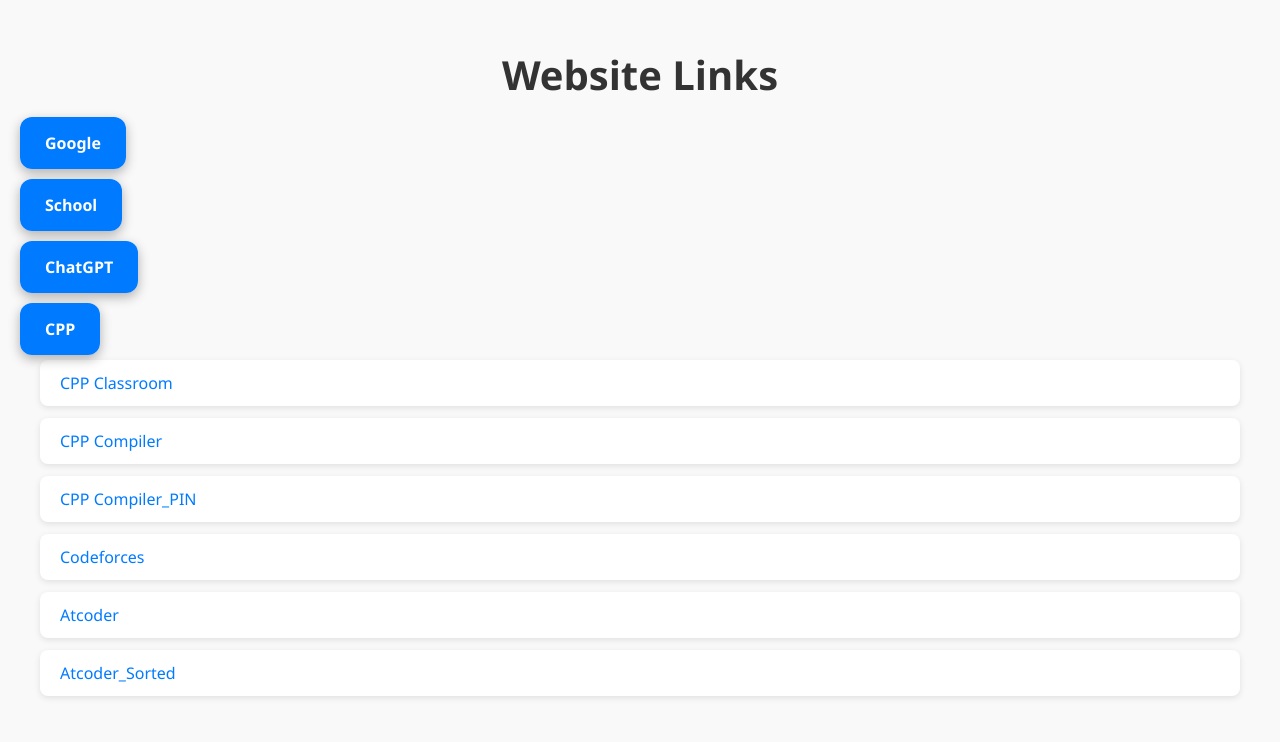
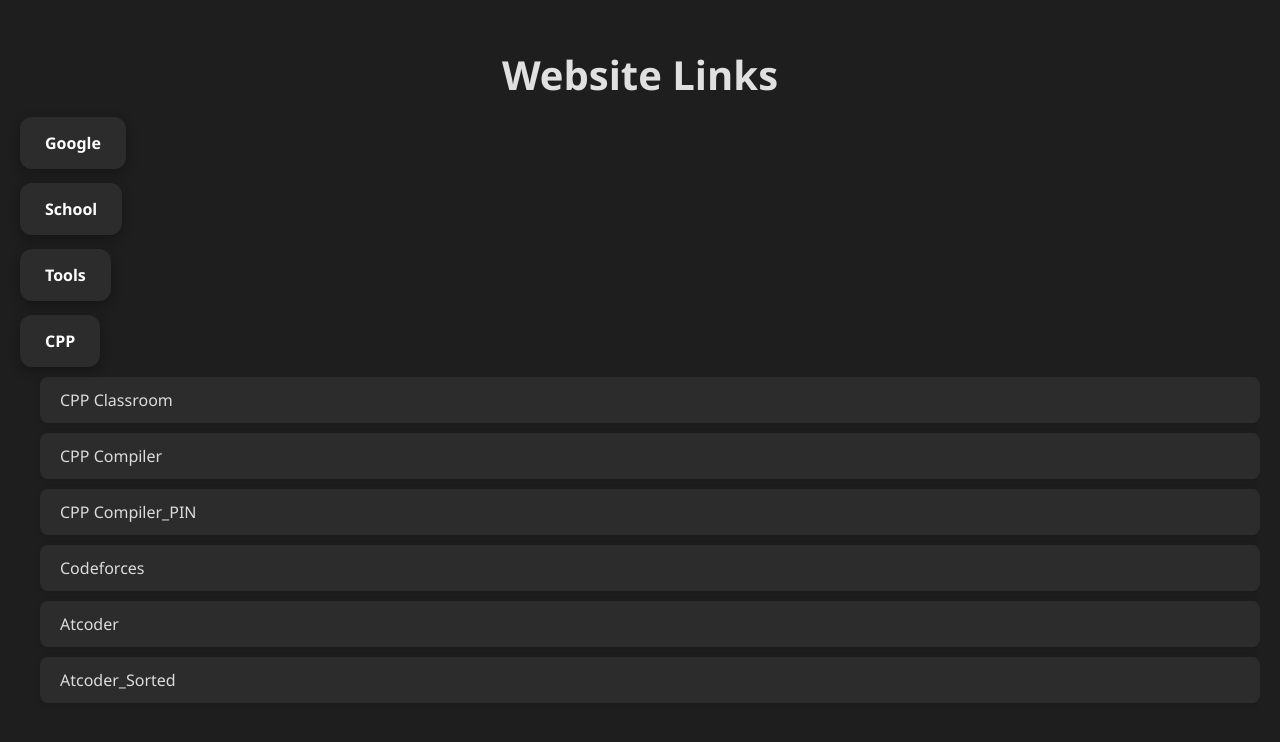
Before and after one commit to One11Onee/8sxsq4tzOFo8VsztCItjRPZdYaQEJ06dTKyGYC9HtYM6L1fFU1, a plain HTML site: page index.html in a window 1280 px wide. Both pictures are taken after a click on the element "CPP". Drawn offline with Linux system fonts and the light colour scheme.

Commit message:
Add files via upload

```diff
--- a/animations.js
+++ b/animations.js
@@ -5,9 +5,11 @@ function toggleNested(element) {
         if (nested.classList.contains("show")) {
             nested.classList.remove("show");
             nested.style.maxHeight = '0'; // Collapse the content
+            nested.style.opacity = '0';   // Fade out the content
         } else {
             nested.classList.add("show");
             nested.style.maxHeight = nested.scrollHeight + 'px'; // Expand to content height
+            nested.style.opacity = '1';   // Fade in the content
             autoScrollToElement(nested); // Scroll to the expanded element
         }
     }
@@ -20,7 +22,7 @@ function autoScrollToElement(element) {
         const elementTop = rect.top + window.scrollY;
         const elementBottom = rect.bottom + window.scrollY;
         const viewportHeight = window.innerHeight;
-        const scrollPadding = 50; // Padding for better visibility
+        const scrollPadding = 3521; // Increased padding for more scroll visibility
 
         let scrollTo = elementTop - scrollPadding;
 
@@ -38,6 +40,3 @@ function autoScrollToElement(element) {
         }
     }, 300); // Adjust timeout to match the animation duration
 }
-
-// Export functions if using a module system
-// export { toggleNested, autoScrollToElement };
--- a/index.html
+++ b/index.html
@@ -1,13 +1,19 @@
 <!DOCTYPE html>
-<html>
+<html lang="en">
 <head>
+    <meta charset="UTF-8">
+    <meta name="viewport" content="width=device-width, initial-scale=1.0">
     <title>Website Links</title>
     <link rel="stylesheet" href="styles.css">
+    <link rel="icon" type="image/png" href="./icon.png">
 </head>
 <body>
 
+<header>
     <h1 id="website-link">Website Links</h1>
+</header>
 
+<main>
     <ul id="menu">
         <li class="item-gap">
             <span class="folder">Google</span>
@@ -17,6 +23,8 @@
                 <li><a href="https://classroom.google.com/" target="_blank">Classroom</a></li>
                 <li><a href="https://calendar.google.com/calendar/u/0/r?pli=1" target="_blank">Calendar</a></li>
                 <li><a href="https://translate.google.com/?sl=auto&tl=zh-CN&op=translate" target="_blank">Translate</a></li>
+                <li><a href="https://contacts.google.com/" target="_blank">Contact</a></li>
+                <li><a href="https://groups.google.com/all-groups" target="_blank">Groups</a></li>
             </ul>
         </li>
         <li class="item-gap">
@@ -32,10 +40,12 @@
             </ul>
         </li>
         <li class="item-gap">
-        <span class="folder">ChatGPT</span>
+            <span class="folder">Tools</span>
             <ul class="nested">
                 <li><a href="https://chatgpt.com/" target="_blank">ChatGPT</a></li>
                 <li><a href="https://chatgpt.com/c/f71f2a73-ce14-47f0-b4d7-afc100adfd11" target="_blank">ChatGPT Code</a></li>
+                <li><a href="https://github.com/" target="_blank">Github</a></li>
+                <li><a href="https://web-dev-resources.com/#/" target="_blank">Web Development Resources</a></li>
             </ul>
         </li>
         <li class="item-gap">
@@ -50,13 +60,15 @@
             </ul>
         </li>
         <li class="item-gap collapsed" id="extension-item">
-        <span class="folder">Extensions</span>
+            <span class="folder">Hidden</span>
             <ul class="nested">
                 <li><a href="https://microsoftedge.microsoft.com/addons/detail/cookiebro/ihjodiellaadgdgokjiblmbfgdnedncd" target="_blank">Extension</a></li>
                 <li><a href="extension://lpmockibcakojclnfmhchibmdpmollgn/editor.html?store=0" target="_blank">Open Extension</a></li>
+                <li><a href="https://github.com/One11Onee/8sxsq4tzOFo8VsztCItjRPZdYaQEJ06dTKyGYC9HtYM6L1fFU1" target="_blank">Github Pages</a></li>
             </ul>
         </li>
     </ul>
+</main>
 
 <script src="animations.js"></script>
 <script src="showExtension.js"></script>
--- a/styles.css
+++ b/styles.css
@@ -1,7 +1,8 @@
 /* styles.css */
 body {
     font-family: 'Segoe UI', Tahoma, Geneva, Verdana, sans-serif;
-    background-color: #f9f9f9;
+    background-color: #1e1e1e; /* Dark background */
+    color: #dcdcdc; /* Light text color */
     margin: 0;
     padding: 20px;
     user-select: none; /* Prevent text selection on the whole page */
@@ -9,7 +10,7 @@ body {
 
 h1 {
     font-size: 2.5em;
-    color: #333;
+    color: #e0e0e0; /* Lighter heading color */
     text-align: center;
     margin-bottom: 30px;
     font-weight: 600;
@@ -25,10 +26,10 @@ ul, #menu {
     cursor: pointer;
     font-weight: bold;
     color: #ffffff;
-    background-color: #007bff; /* Blue color for the main folder */
+    background-color: #2c2c2c; /* Darker gray for folder */
     border-radius: 12px; /* Rounded corners */
     padding: 15px 25px; /* Padding for a more spacious look */
-    margin: 0 auto 20px; /* Centered horizontally with margin below */
+    margin: 0 auto 10px; /* Centered horizontally with margin below */
     box-shadow: 0 4px 12px rgba(0, 0, 0, 0.3); /* Subtle shadow for a modern look */
     transition: background-color 0.3s, color 0.3s, box-shadow 0.3s, transform 0.3s;
     width: 300px; /* Fixed width for consistency */
@@ -37,60 +38,51 @@ ul, #menu {
 }
 
 .folder:hover {
-    background-color: #0056b3; /* Darker blue on hover */
+    background-color: #444; /* Slightly lighter gray on hover */
     box-shadow: 0 6px 16px rgba(0, 0, 0, 0.4);
     transform: translateY(-2px); /* Slight lift effect */
 }
 
 a {
     text-decoration: none;
-    color: #007bff;
+    color: #dcdcdc; /* Light text color for links */
     display: block;
     padding: 12px 20px;
     border-radius: 8px;
     transition: background-color 0.3s, color 0.3s;
-    background-color: #ffffff;
-    margin-bottom: 12px;
+    background-color: #2c2c2c; /* Dark background for links */
+    margin-bottom: 10px;
     box-shadow: 0 2px 6px rgba(0, 0, 0, 0.1); /* Subtle shadow for links */
 }
 
 a:hover {
-    background-color: #e7f0ff;
-    color: #0056b3;
+    background-color: #444; /* Slightly lighter gray on hover */
+    color: #ffffff; /* White text color on hover */
 }
 
 .nested {
-    display: none; /* Hidden by default */
+    display: block; /* Initially display to calculate height correctly */
     overflow: hidden;
     padding-left: 20px;
     margin-left: 0;
-}
-
-.nested.show {
-    display: block; /* Show the nested items */
-}
-
-.nested li {
-    margin-bottom: 12px; /* Gap between sub-items */
-}
-
-.nested > li:first-child {
-    margin-top: 20px; /* Gap between the first subfolder and the parent folder */
-}
-
-.item-gap {
-    margin-bottom: 40px; /* Gap between main items */
-}
-
-/* Animation for expanding and collapsing */
-.nested {
-    transition: max-height 0.3s ease, opacity 0.3s ease;
+    margin-top: 7px; /* Gap between main folder and subfolders */
+    transition: max-height 0.5s ease, opacity 0.5s ease, margin-top 0.5s ease; /* Smooth animation */
     max-height: 0;
     opacity: 0;
 }
 
 .nested.show {
+    max-height: 500px; /* Adjust based on content */
     opacity: 1;
-    max-height: 500px; /* Adjust based on content */
-    padding: 0 20px; /* Padding when expanded */
+    margin-top: 25px; /* Consistent gap */
 }
+
+.item-gap {
+    margin-bottom: 37px; /* Gap between main items */
+}
+
+/* Optional: Add smooth transition for background color of folder and links */
+.folder,
+a {
+    transition: background-color 0.3s, color 0.3s;
+}
```
Also changed, not shown: icon(3).png (added), icon.png (added). Lines whose indentation alone changed are shown as unchanged.
